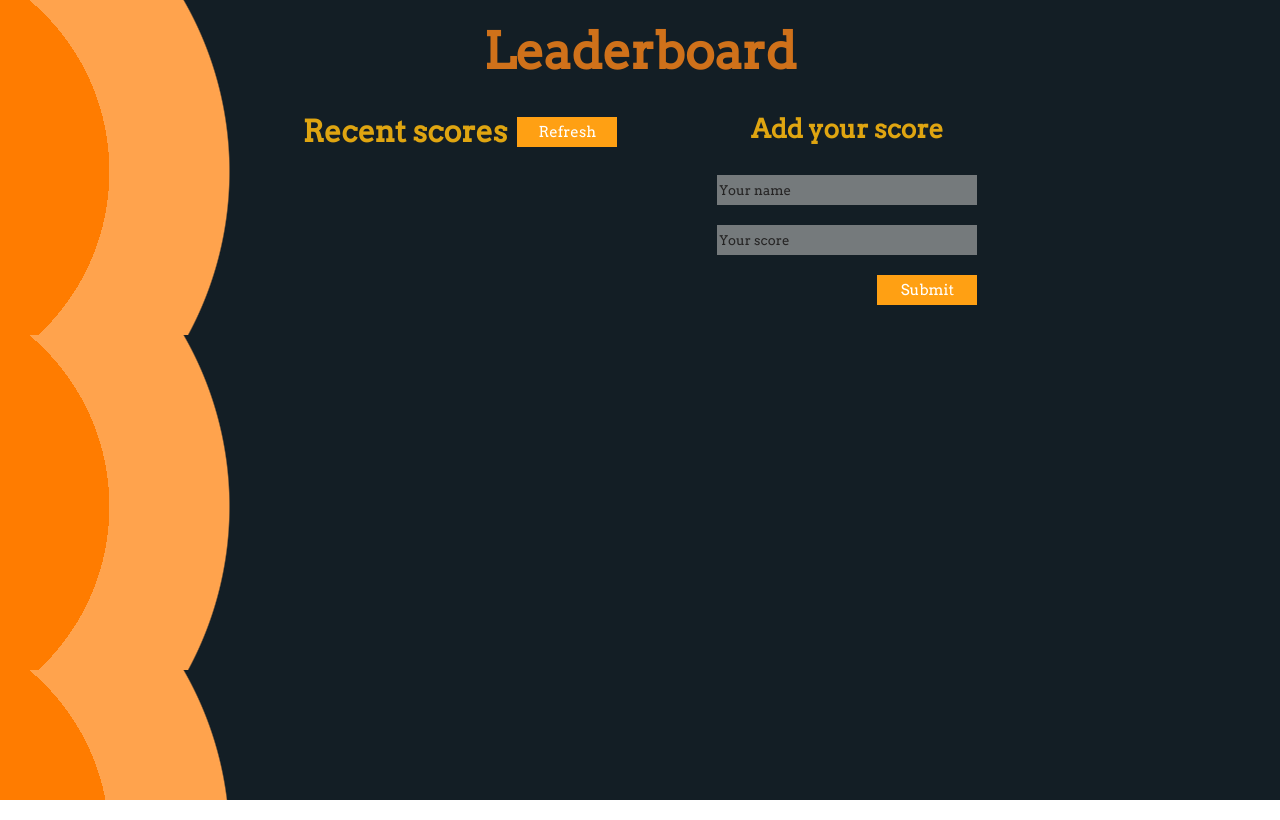
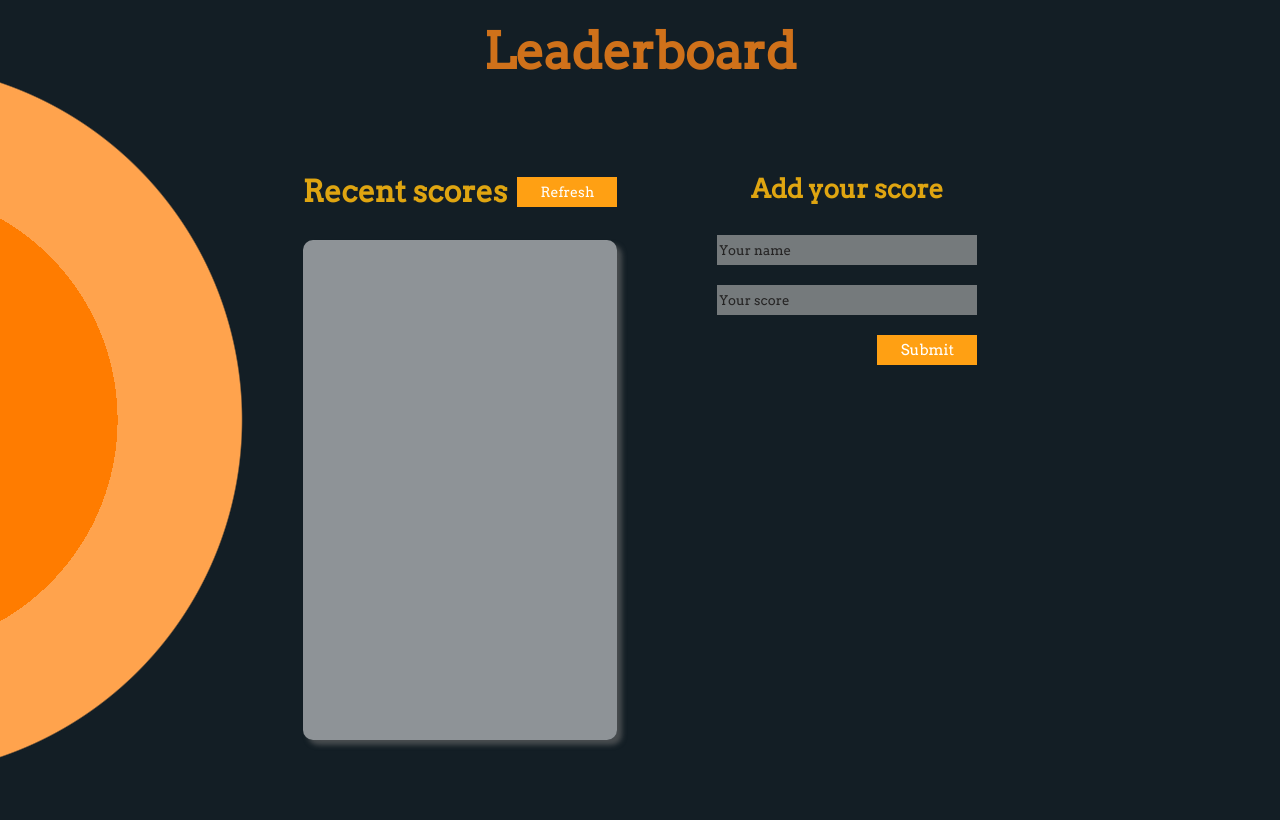
Before and after one commit to rivasbolinga/Leaderboard, a website built with webpack: page src/index.html in a window 1280 px wide. Built offline with nearby package versions, Linux system fonts and the light colour scheme; no server answers; a web font is replaced by a local one.

Commit message:
fix styling

```diff
--- a/src/style.css
+++ b/src/style.css
@@ -3,6 +3,8 @@ body {
   font-family: 'Caveat', cursive;
   margin: 0;
   padding: 0;
+  overflow-x: hidden;
+  height: 100vh;
 }
 
 * {
@@ -25,7 +27,7 @@ body {
   flex-direction: row;
   justify-content: center;
   gap: 100px;
-  padding: 30px;
+  padding: 10px;
 }
 
 .leaderboard-title-container {
@@ -58,6 +60,11 @@ button {
   cursor: pointer;
 }
 
+.refresh-btn {
+  font-size: 14px;
+  padding: 5px;
+}
+
 button:hover {
   background: none;
   border: 1px solid orange;
@@ -73,11 +80,13 @@ button:hover {
   flex-direction: column;
   border-radius: 10px;
   box-shadow: 5px 5px 5px rgba(107, 107, 107, 0.595);
+  height: 500px;
+  overflow-y: scroll;
 }
 
 .score-container {
-  padding: 6px;
-  font-size: 14px;
+  padding: 14px;
+  font-size: 16px;
 }
 
 .score-container:nth-child(even) {
@@ -192,6 +201,10 @@ input::placeholder {
     display: block;
   }
 
+  .main-app {
+      margin-top: 80px;
+    }
+
   button {
     width: 100px;
   }
@@ -216,10 +229,13 @@ input::placeholder {
     .main-app {
       margin-top: 80px;
       gap: 100px;
+     padding-right: 80px;
+     justify-content: flex-end;
     }
 
     .refresh-btn {
       margin-left: 20px;
+
     }
 
     .leaderboard {
```
Also changed, not shown: dist/bundle.js.
